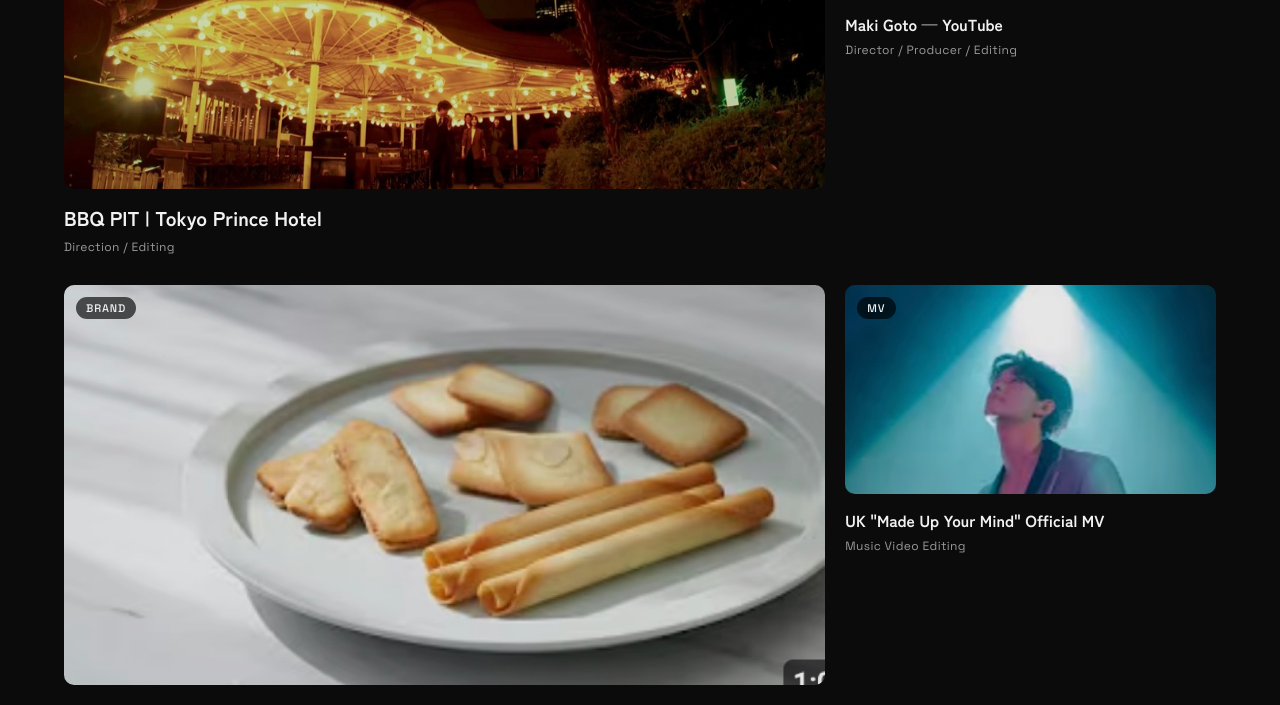
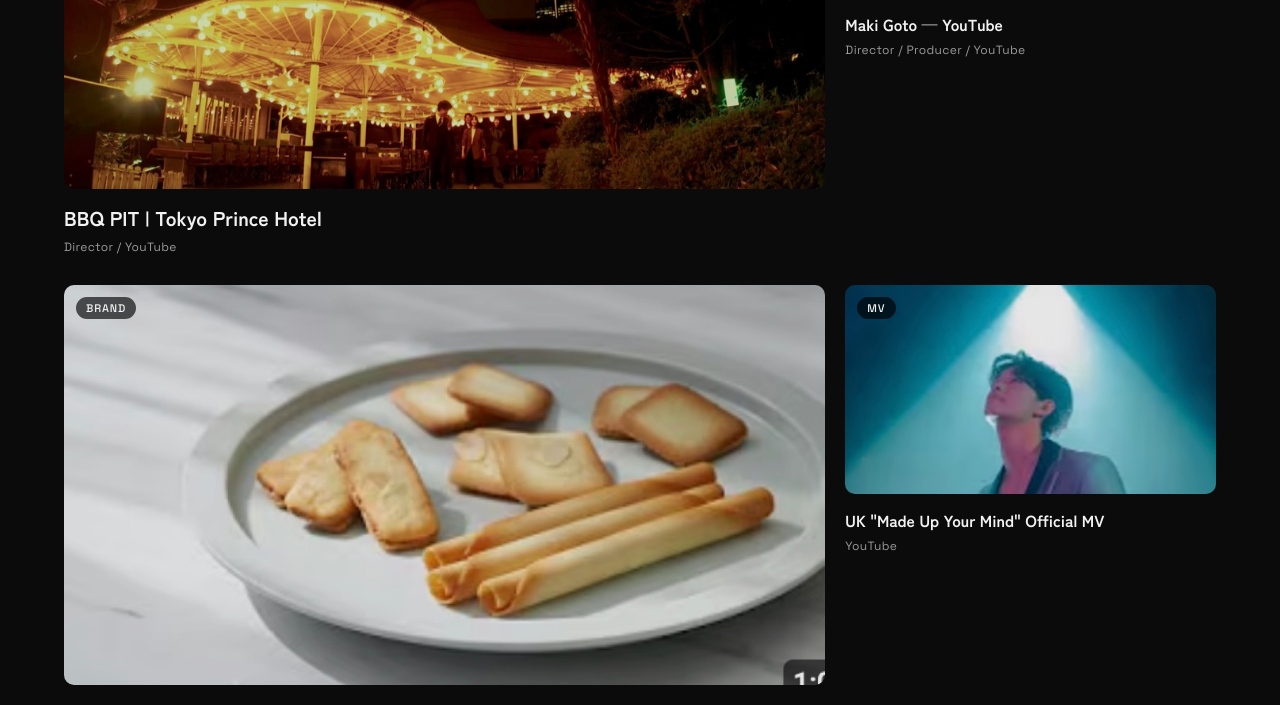
Before and after one commit to hobayashi-sketch/portfolio, a plain HTML site: page index.html in a window 1280 px wide. Shown: the part 1333-2038 px from the top of the page. Drawn offline with Linux system fonts and the light colour scheme.

Commit message:
担当表記のEditingを掲載先（YouTube）に変更
Co-Authored-By: Claude Opus 5.5 <noreply@anthropic.com>

```diff
--- a/index.html
+++ b/index.html
@@ -262,21 +262,21 @@ footer .wrap{display:flex;justify-content:space-between;gap:12px;flex-wrap:wrap}
 <script>
 // 作品データ（cat: mv / yt / brand / sns, feat: 大きく表示）
 const WORKS = [
-  {img:"00",cat:"brand",feat:1,ja:"BBQ PIT｜東京プリンスホテル",en:"BBQ PIT | Tokyo Prince Hotel",role:"Direction / Editing",url:"https://youtu.be/JAsaqJ1nT8k"},
-  {img:"12",cat:"brand",feat:1,ja:"ヨックモック 春夏イメージムービー",en:"YOKU MOKU Spring/Summer Image Movie",role:"Director / Editing",url:"https://www.youtube.com/watch?v=PLfGoqU-Usg"},
-  {img:"17",cat:"mv",feat:1,ja:"Mrs. GREEN APPLE",en:"Mrs. GREEN APPLE",role:"Editing",url:"https://www.youtube.com/watch?v=kDLhXGLgXHY"},
-  {img:"15",cat:"yt",ja:"後藤真希 YouTube",en:"Maki Goto — YouTube",role:"Director / Producer / Editing",url:"https://www.youtube.com/watch?v=1TKdh2WAHCI"},
-  {img:"07",cat:"brand",feat:1,ja:"KNOCK OUT.65 トレーラー",en:"KNOCK OUT.65 Trailer",role:"Editing",url:"https://www.youtube.com/watch?v=Jj1BiClDZmw"},
-  {img:"03",cat:"mv",ja:"UK『Made Up Your Mind』Official MV",en:"UK \"Made Up Your Mind\" Official MV",role:"Music Video Editing",url:"https://www.youtube.com/watch?v=z4oXh0jr5cQ"},
-  {img:"19",cat:"mv",ja:"福本大晴「恋の上昇気流」MV",en:"Taisei Fukumoto \"Koi no Joshokiryu\" MV",role:"Music Video Editing",url:"https://www.youtube.com/watch?v=_44U6ZbTvs8"},
-  {img:"20",cat:"yt",ja:"早乙女太一 YouTube",en:"Taichi Saotome — YouTube",role:"Editing",url:"https://www.youtube.com/watch?v=i2AGO9xsceY&t=486s"},
-  {img:"02",cat:"yt",ja:"Mr.都市伝説 関暁夫の情熱が止まらない",en:"Mr. Urban Legend Akio Seki",role:"Editing",url:"https://www.youtube.com/watch?v=v_F7Rurq1SE"},
-  {img:"14",cat:"yt",ja:"柳橋唯 YouTube",en:"Yui Yanagibashi — YouTube",role:"Editing",url:"https://www.youtube.com/watch?v=blxC2i3KEuY"},
-  {img:"18",cat:"yt",ja:"ニコラTV",en:"nicola TV",role:"Editing",url:"https://www.youtube.com/watch?v=2FMytEZv-es"},
-  {img:"13",cat:"yt",ja:"私立パラの丸高校",en:"Shiritsu Paranomaru High School",role:"Editing",url:"https://www.youtube.com/watch?v=TMunal15DoE"},
-  {img:"09",cat:"yt",ja:"ワンエンちゃんねる",en:"One-en Channel",role:"Editing",url:"https://www.youtube.com/watch?v=SJsLg2LlWoA&t=245s"},
-  {img:"16",cat:"yt",ja:"しごとリーチ",en:"Shigoto Reach",role:"Editing",url:"https://www.youtube.com/watch?v=SUvdOPIUPSY"},
-  {img:"01",cat:"yt",ja:"秦卓民 ビジネスコーチch 対談",en:"Business Coach Channel — Talk",role:"Editing",url:"https://www.youtube.com/watch?v=C_yhickVrYs&t=6s"},
+  {img:"00",cat:"brand",feat:1,ja:"BBQ PIT｜東京プリンスホテル",en:"BBQ PIT | Tokyo Prince Hotel",role:"Director / YouTube",url:"https://youtu.be/JAsaqJ1nT8k"},
+  {img:"12",cat:"brand",feat:1,ja:"ヨックモック 春夏イメージムービー",en:"YOKU MOKU Spring/Summer Image Movie",role:"Director / YouTube",url:"https://www.youtube.com/watch?v=PLfGoqU-Usg"},
+  {img:"17",cat:"mv",feat:1,ja:"Mrs. GREEN APPLE",en:"Mrs. GREEN APPLE",role:"YouTube",url:"https://www.youtube.com/watch?v=kDLhXGLgXHY"},
+  {img:"15",cat:"yt",ja:"後藤真希 YouTube",en:"Maki Goto — YouTube",role:"Director / Producer / YouTube",url:"https://www.youtube.com/watch?v=1TKdh2WAHCI"},
+  {img:"07",cat:"brand",feat:1,ja:"KNOCK OUT.65 トレーラー",en:"KNOCK OUT.65 Trailer",role:"YouTube",url:"https://www.youtube.com/watch?v=Jj1BiClDZmw"},
+  {img:"03",cat:"mv",ja:"UK『Made Up Your Mind』Official MV",en:"UK \"Made Up Your Mind\" Official MV",role:"YouTube",url:"https://www.youtube.com/watch?v=z4oXh0jr5cQ"},
+  {img:"19",cat:"mv",ja:"福本大晴「恋の上昇気流」MV",en:"Taisei Fukumoto \"Koi no Joshokiryu\" MV",role:"YouTube",url:"https://www.youtube.com/watch?v=_44U6ZbTvs8"},
+  {img:"20",cat:"yt",ja:"早乙女太一 YouTube",en:"Taichi Saotome — YouTube",role:"YouTube",url:"https://www.youtube.com/watch?v=i2AGO9xsceY&t=486s"},
+  {img:"02",cat:"yt",ja:"Mr.都市伝説 関暁夫の情熱が止まらない",en:"Mr. Urban Legend Akio Seki",role:"YouTube",url:"https://www.youtube.com/watch?v=v_F7Rurq1SE"},
+  {img:"14",cat:"yt",ja:"柳橋唯 YouTube",en:"Yui Yanagibashi — YouTube",role:"YouTube",url:"https://www.youtube.com/watch?v=blxC2i3KEuY"},
+  {img:"18",cat:"yt",ja:"ニコラTV",en:"nicola TV",role:"YouTube",url:"https://www.youtube.com/watch?v=2FMytEZv-es"},
+  {img:"13",cat:"yt",ja:"私立パラの丸高校",en:"Shiritsu Paranomaru High School",role:"YouTube",url:"https://www.youtube.com/watch?v=TMunal15DoE"},
+  {img:"09",cat:"yt",ja:"ワンエンちゃんねる",en:"One-en Channel",role:"YouTube",url:"https://www.youtube.com/watch?v=SJsLg2LlWoA&t=245s"},
+  {img:"16",cat:"yt",ja:"しごとリーチ",en:"Shigoto Reach",role:"YouTube",url:"https://www.youtube.com/watch?v=SUvdOPIUPSY"},
+  {img:"01",cat:"yt",ja:"秦卓民 ビジネスコーチch 対談",en:"Business Coach Channel — Talk",role:"YouTube",url:"https://www.youtube.com/watch?v=C_yhickVrYs&t=6s"},
   {img:"fujiya",cat:"sns",ja:"不二家 クリスマスギフト開封",en:"FUJIYA Christmas Gift Unboxing",role:"TikTok",url:"https://www.tiktok.com/@fujiyacp/video/7699004048661335316"},
   {img:"marukome",cat:"sns",v:1,ja:"マルコメ【公式】",en:"Marukome Official",role:"TikTok",url:"https://www.tiktok.com/@marukome_family/video/7690867942099094804"},
   {img:"dr_kosei",cat:"sns",v:1,ja:"河北先生",en:"Dr. Kawakita",role:"TikTok",url:"https://www.tiktok.com/@dr.kosei/video/7675252065790070037"},
```
